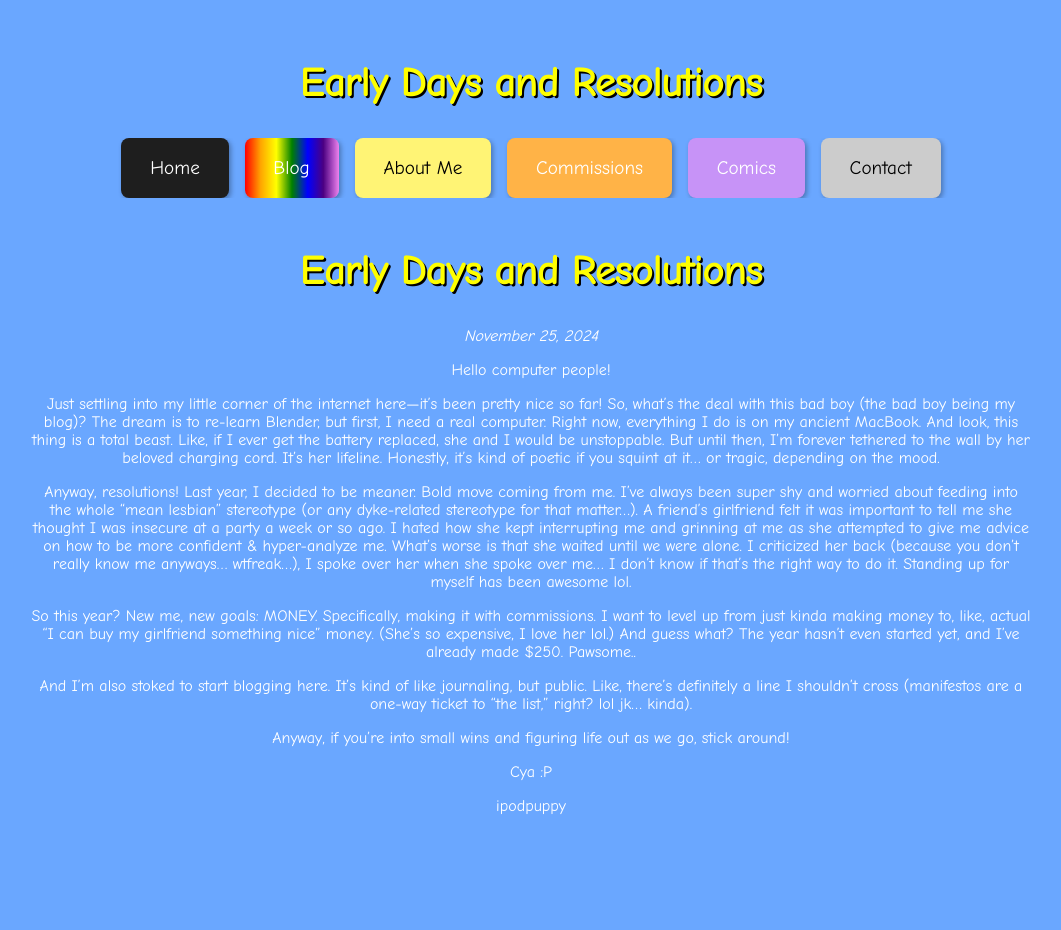
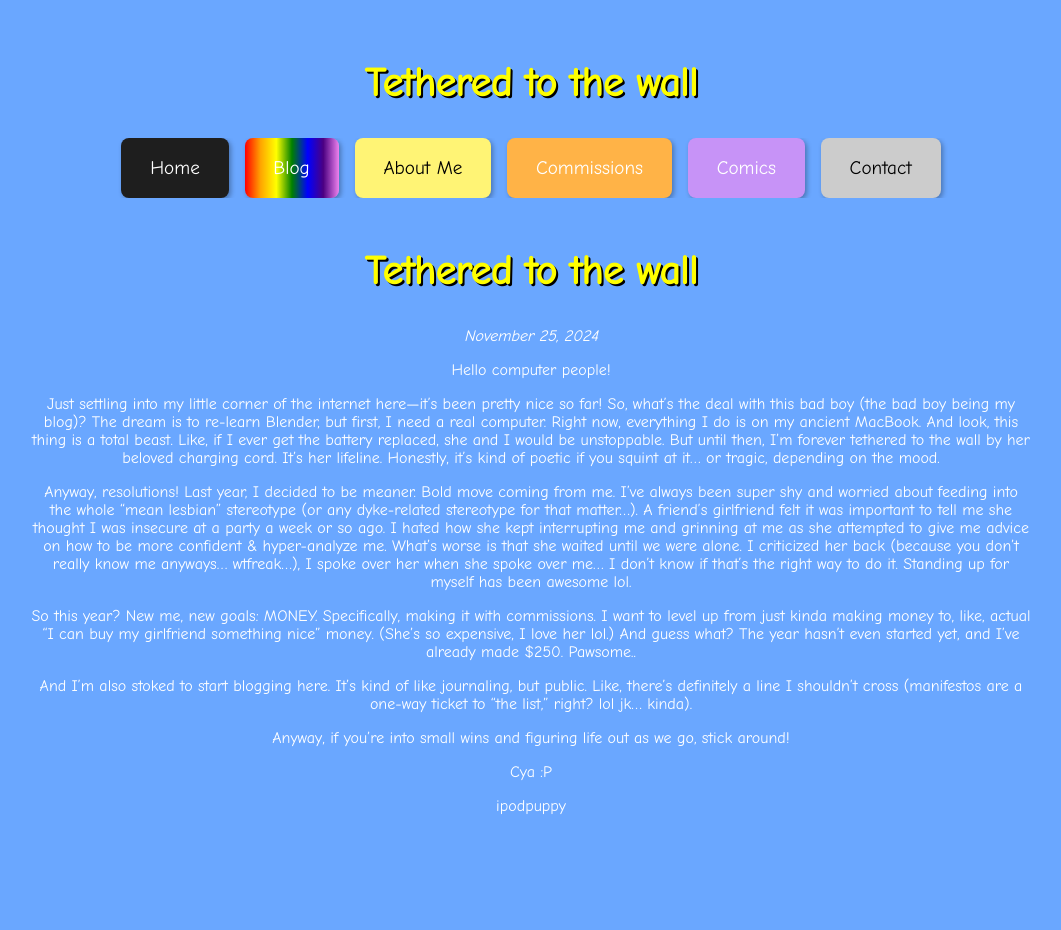
Before and after one commit to Chrissy-and-Chloe/ipodpuppywebsite, a Jekyll site: the page built from _posts/2024-11-25-tethered-to-the-wall.md, in a window 1280 px wide. Shown: the whole page, without its empty margins (109-1170 px from the left). Built offline with Jekyll 4.4.1, drawn with Linux system fonts in a browser that asks for light colours.

Commit message:
Update and rename 2024-11-25-early-days-and-resolutions.md to 2024-11-25-tethered-to-the-wall.md

```diff
--- a/_posts/2024-11-25-early-days-and-resolutions.md
+++ b/_posts/2024-11-25-tethered-to-the-wall.md
@@ -1,6 +1,6 @@
 ---
 layout: post
-title: "Early Days and Resolutions"
+title: "Tethered to the wall"
 date: 2024-11-25
 ---
 
```
